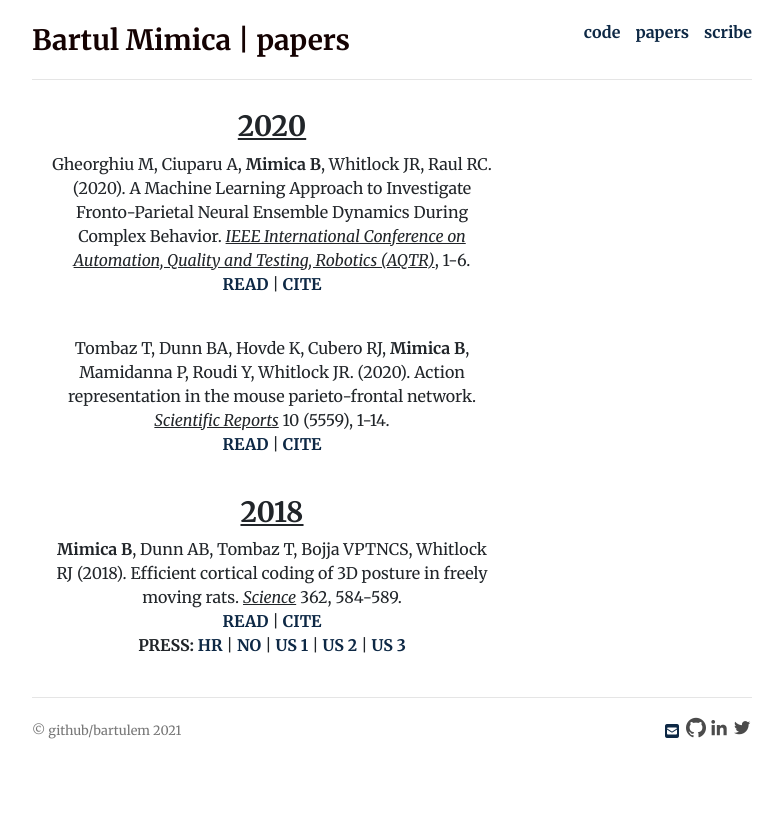
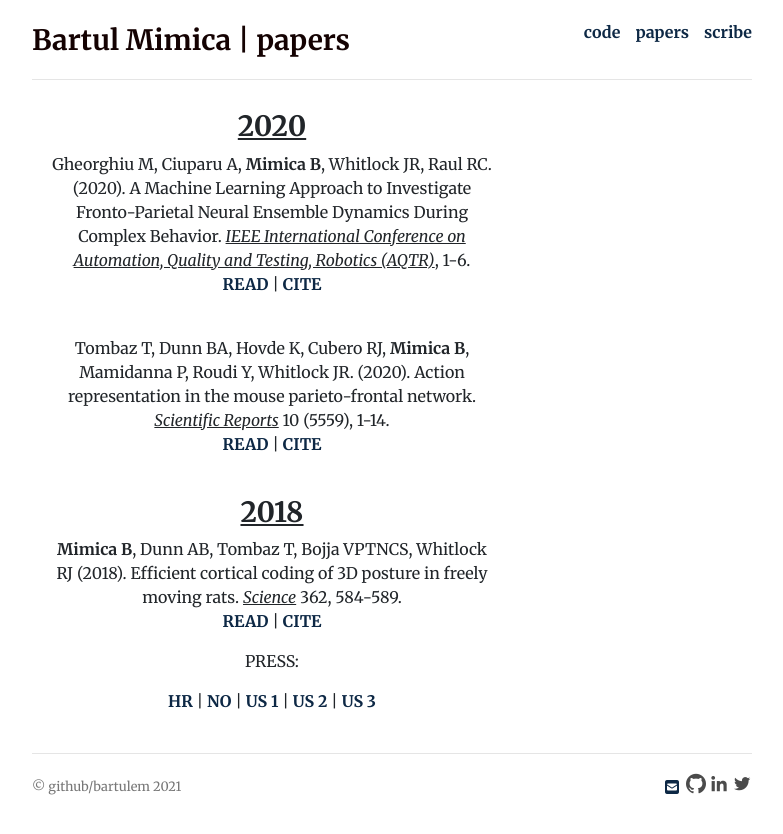
Before and after one commit to bartulem/bartulem.github.io, a Jekyll site: the page built from papers/index.html, in a window 1280 px wide. Shown: the top 834 px of the page, without its empty margins (248-1031 px from the left). Built offline with Jekyll 4.4.1, drawn with Linux system fonts in a browser that asks for light colours; nearby versions of some CDN libraries; comment, search, counter and statistics services are not loaded; a style sheet for code colours, icons or effects is not loaded.

```diff
--- a/papers/index.html
+++ b/papers/index.html
@@ -16,7 +16,7 @@
     </div>
     <div class="col-sm-4">
       <br> <br>
-      <div class="altmetric-embed" data-badge-popover="right" data-badge-type="donut" data-doi="10.1109/AQTR49680.2020.9129986" data-hide-no-mentions="true"></div>
+      <div class="altmetric-embed" data-badge-details="right" data-badge-type="donut" data-doi="10.1109/AQTR49680.2020.9129986" data-hide-no-mentions="true"></div>
     </div>
   </div>
   <div class="row">
@@ -28,7 +28,7 @@
 	</center>
     </div>
     <div class="col-sm-4">
-      <div class="altmetric-embed" data-badge-popover="right" data-badge-type="donut" data-doi="10.1038/s41598-020-62089-6" data-hide-no-mentions="true"></div>
+      <div class="altmetric-embed" data-badge-details="right" data-badge-type="donut" data-doi="10.1038/s41598-020-62089-6" data-hide-no-mentions="true"></div>
     </div>
   </div>
   <div class="row">
@@ -38,7 +38,7 @@
       	   <p><b>Mimica B</b>, Dunn AB, Tombaz T, Bojja VPTNCS, Whitlock RJ (2018). Efficient cortical coding of 3D posture in freely moving rats. <u><em>Science</em></u> 362, 584-589.<br>
 	   <a href="https://science.sciencemag.org/content/362/6414/584" target="_blank">READ</a> |
 	   <a href="/files/mimica2018.bib" download>CITE</a><br>
-           <a>PRESS: </a>
+           <p>PRESS: </p>
            <a href="https://www.jutarnji.hr/life/znanost/hrvat-na-celu-tima-koji-je-povezao-polozaj-tijela-s-neuroloskim-promjenama-8022581" target="_blank">HR</a> |
            <a href="https://norwegianscitechnews.com/2018/11/scientists-record-posture-coding-neurons-in-the-cortex/" target="_blank">NO</a> |
 	   <a href="https://www.popularmechanics.com/science/health/a24512154/brain-cells-posture-neurons/" target="_blank">US 1</a> |
@@ -48,7 +48,7 @@
     </div>
     <div class="col-sm-4">
       <br> <br>
-      <div class="altmetric-embed" data-badge-popover="right" data-badge-type="donut" data-doi="10.1126/science.aau2013" data-hide-no-mentions="true"></div>
+      <div class="altmetric-embed" data-badge-details="right" data-badge-type="donut" data-doi="10.1126/science.aau2013" data-hide-no-mentions="true"></div>
     </div>
   </div>
 </div>
```
